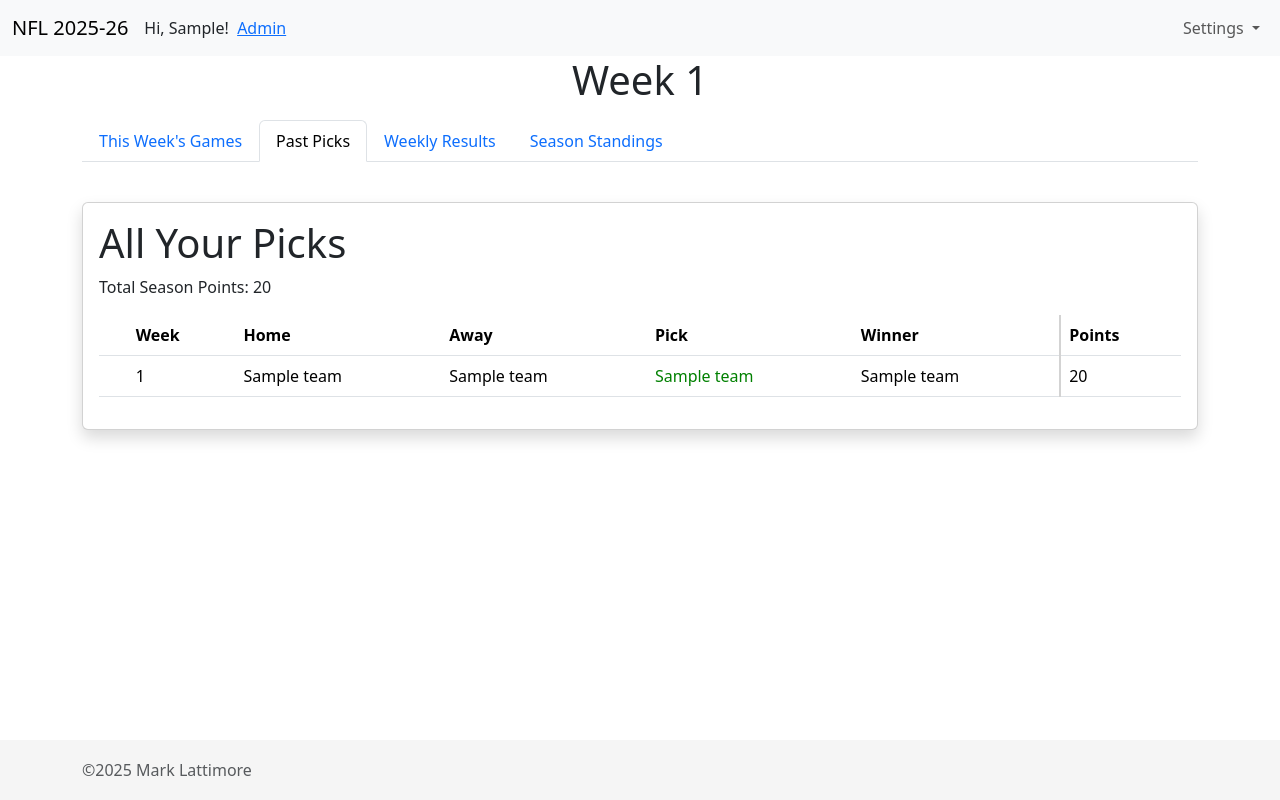
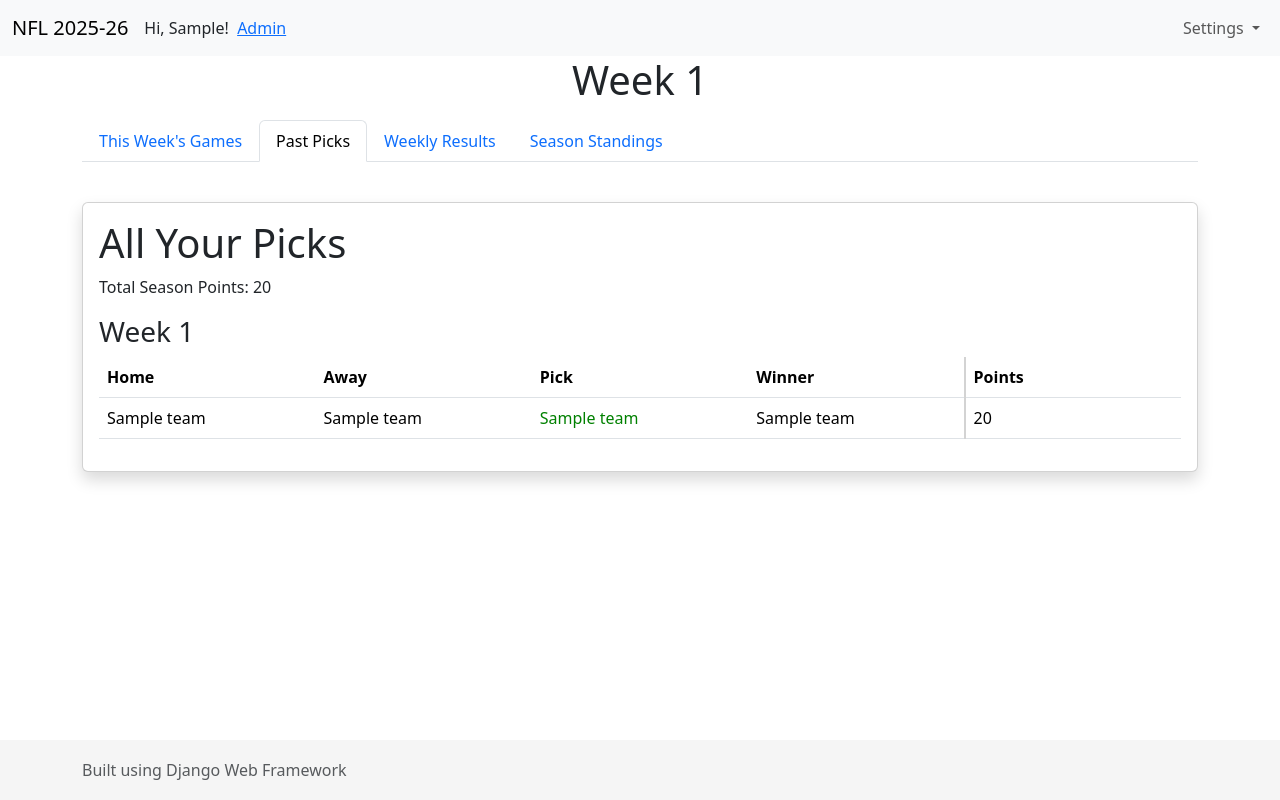
Before and after one commit to mdlattimore/nfl_pool, a Django app: page / in a window 1280 px wide, after a click on "Past Picks". Run offline with Django 5.2, Linux system fonts and the light colour scheme; a user stored in the database is signed in; tables that the repository leaves empty hold one stand-in row (values such as "Sample post"); parts of the project's set-up code (start-up, migrations or seed data) failed here and were passed over.

Commit message:
improved Past Picks display

```diff
--- a/pool/views.py
+++ b/pool/views.py
@@ -124,7 +124,7 @@ class DashboardView(LoginRequiredMixin, TemplateView):
                                 game__game_time__lt=timezone.now())
             .select_related('game', 'picked_team', 'game__home_team',
                             'game__away_team', 'game__winner')
-            .order_by('game__week', 'game__game_time')
+            .order_by('game__week', 'game__game_time').reverse()
         )
         context['past_picks'] = past_picks
         context['total_points'] = sum(p.total_points for p in past_picks)
--- a/static/css/base.css
+++ b/static/css/base.css
@@ -101,6 +101,20 @@ td:last-child, th:last-child {
   z-index: 2;
 }
 
+.table-fixed {
+  table-layout: fixed;
+  width: 100%;
+}
+
+.table-fixed th,
+.table-fixed td {
+  width: 20%; /* 5 columns, so 100% / 5 */
+  white-space: nowrap; /* prevent text wrapping */
+  overflow: hidden;
+  text-overflow: ellipsis; /* optional: adds "..." if text overflows */
+}
+
+
 .display-3 {
     font-size: 1.75rem;
 }
--- a/templates/_base.html
+++ b/templates/_base.html
@@ -90,7 +90,7 @@
 
 <footer class="footer">
     <div class="container">
-        <span class="text-muted">&copy;2025 Mark Lattimore</span>
+        <span class="text-muted">Built using Django Web Framework</span>
     </div>
 </footer>
 
--- a/templates/pool/past_picks_table.html
+++ b/templates/pool/past_picks_table.html
@@ -8,22 +8,50 @@
             <h1 class="display-6">All Your Picks</h1>
             <p>Total Season Points: {{ total_points }}</p>
 
-            <table class="table table-hover">
+            {#            <table class="table table-hover">#}
+            {##}
+            {#                <thead>#}
+            {#                <th scope="col"></th>#}
+            {#                <th scope="col">Week</th>#}
+            {#                <th scope="col">Home</th>#}
+            {#                <th scope="col">Away</th>#}
+            {#                <th scope="col">Pick</th>#}
+            {#                <th scope="col">Winner</th>#}
+            {#                <th scope="col">Points</th>#}
+            {#                </thead>#}
+            {#                {% for pick in past_picks %}#}
+            {##}
+            {#                    <tbody>#}
+            {#                    <td></td>#}
+            {#                    <td>{{ pick.game.week }}</td>#}
+            {#                    <td>{{ pick.game.home_team.name }}</td>#}
+            {#                    <td>{{ pick.game.away_team.name }}</td>#}
+            {#                    <td>#}
+            {#                        <span class="{% if pick.game.winner and pick.picked_team == pick.game.winner %}correct{% elif pick.game.winner %}incorrect{% endif %}">#}
+            {#                            {{ pick.picked_team.name }}#}
+            {#                        </span>#}
+            {#                    </td>#}
+            {#                    <td>{{ pick.game.winner }}</td>#}
+            {#                    <td>{{ pick.total_points }}</td>#}
+            {#                    </tbody>#}
+            {#                {% endfor %}#}
+            {##}
+            {#            </table>#}
+            {% regroup past_picks by game.week as picks_by_week %}
 
+            {% for week_group in picks_by_week %}
+                <h3 class="display-3">Week {{ week_group.grouper }}</h3>
+                <table class="table table-hover table-fixed">
                     <thead>
-                <th scope="col"></th>
-                <th scope="col">Week</th>
                     <th scope="col">Home</th>
                     <th scope="col">Away</th>
                     <th scope="col">Pick</th>
                     <th scope="col">Winner</th>
                     <th scope="col">Points</th>
                     </thead>
-                {% for pick in past_picks %}
-
                     <tbody>
-                    <td></td>
-                    <td>{{ pick.game.week }}</td>
+                    {% for pick in week_group.list %}
+                        <tr>
                             <td>{{ pick.game.home_team.name }}</td>
                             <td>{{ pick.game.away_team.name }}</td>
                             <td>
@@ -33,10 +61,12 @@
                             </td>
                             <td>{{ pick.game.winner }}</td>
                             <td>{{ pick.total_points }}</td>
+                        </tr>
+                    {% endfor %}
                     </tbody>
+                </table>
             {% endfor %}
 
-            </table>
         </div>
     </div>
 
```
Also changed, not shown: static/images/favicon.ico, static/images/nfl_logo.png (added). Lines whose indentation alone changed are shown as unchanged.
